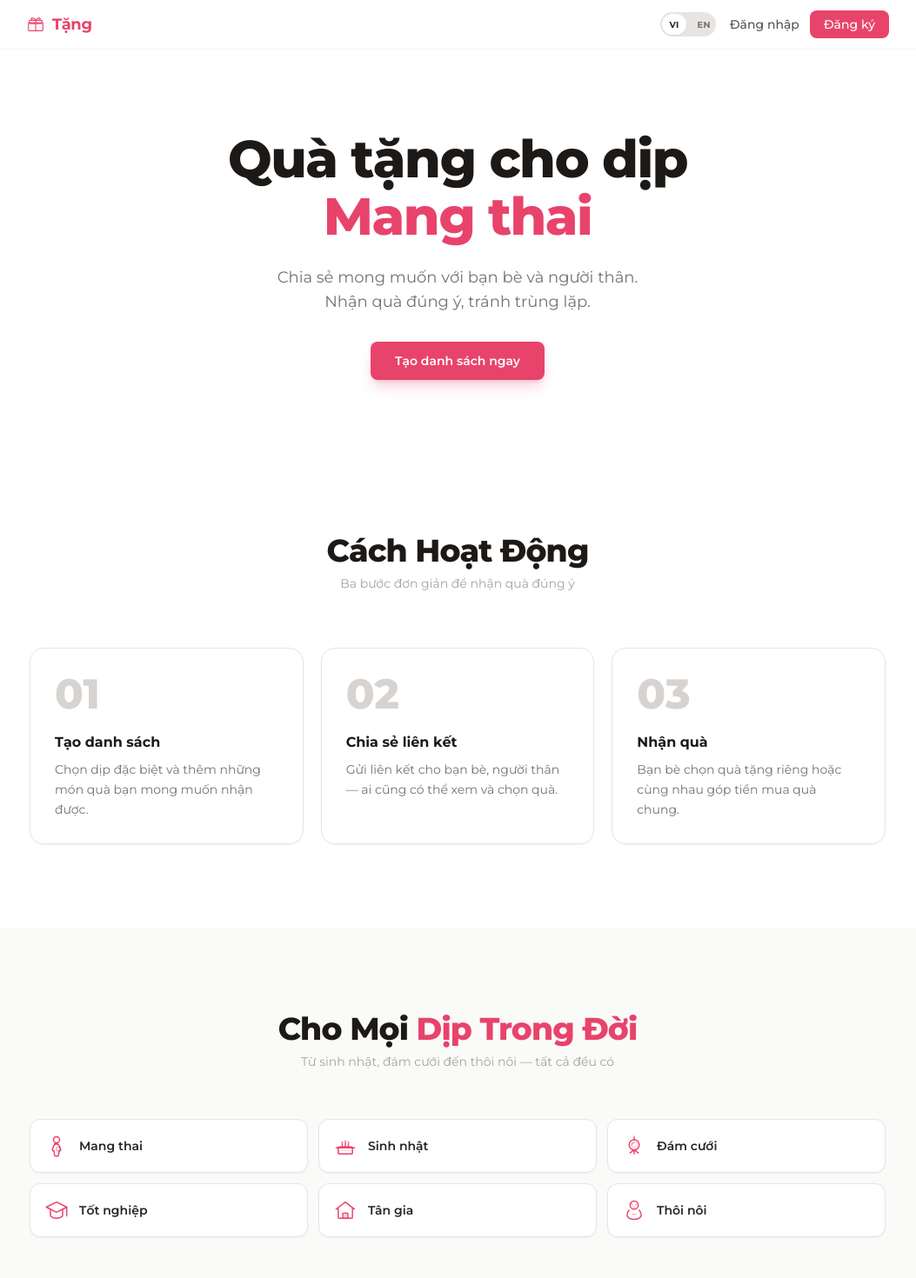
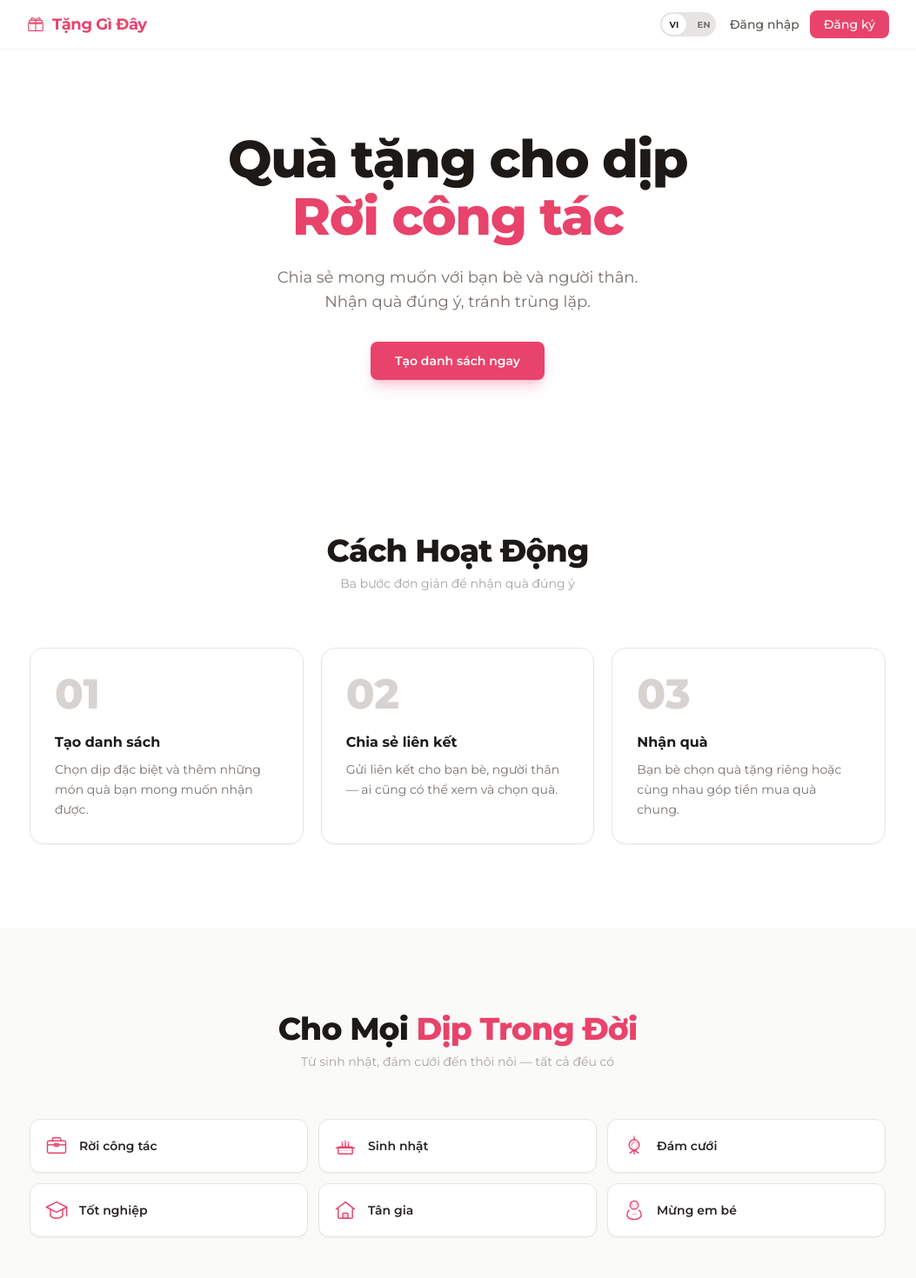
Before and after one commit to JessieHuongTran/quatang, a Next.js app: page / in a window 1280 px wide. Shown: the top 1470 px of the page at 87% size, without its empty margins (114-1167 px from the left). Built offline with nearby package versions, Linux system fonts and the light colour scheme; no server answers.

Commit message:
Rename app to Tặng Gì Đây, change Thôi nôi→Mừng em bé, Mang thai→Rời công tác with suitcase icon

```diff
--- a/src/app/layout.tsx
+++ b/src/app/layout.tsx
@@ -13,7 +13,7 @@ const montserrat = Montserrat({
 })
 
 export const metadata: Metadata = {
-  title: 'Tặng — Danh sách quà tặng cho mọi dịp',
+  title: 'Tặng Gì Đây — Danh sách quà tặng cho mọi dịp',
   description: 'Tạo danh sách quà tặng, chia sẻ với bạn bè và người thân. Nhận quà đúng ý, tránh trùng lặp.',
 }
 
--- a/src/components/Icons.tsx
+++ b/src/components/Icons.tsx
@@ -9,9 +9,11 @@ interface IconProps {
 export function IconPregnancy({ size = 24, className = '' }: IconProps) {
   return (
     <svg width={size} height={size} viewBox="0 0 48 48" fill="none" className={className} xmlns="http://www.w3.org/2000/svg">
-      <circle cx="24" cy="12" r="6" stroke="currentColor" strokeWidth="2.5" fill="none" />
-      <path d="M20 20h2c4 0 7 2 8 5l2 6c.5 1.5-.5 3-2 3h-1l-1 8c0 1-1 2-2 2h-4c-1 0-2-1-2-2l-1-8h-1c-1.5 0-2.5-1.5-2-3l2-6c1-3 4-5 8-5z" stroke="currentColor" strokeWidth="2.5" fill="none" strokeLinejoin="round" />
-      <ellipse cx="27" cy="30" rx="3.5" ry="4" stroke="currentColor" strokeWidth="2" fill="none" opacity="0.5" />
+      <rect x="6" y="14" width="36" height="24" rx="3" stroke="currentColor" strokeWidth="2.5" fill="none" />
+      <path d="M16 14V10a2 2 0 0 1 2-2h12a2 2 0 0 1 2 2v4" stroke="currentColor" strokeWidth="2.5" fill="none" strokeLinecap="round" />
+      <path d="M6 22h36" stroke="currentColor" strokeWidth="2.5" />
+      <rect x="20" y="19" width="8" height="6" rx="1" stroke="currentColor" strokeWidth="2" fill="none" />
+      <line x1="24" y1="22" x2="24" y2="25" stroke="currentColor" strokeWidth="1.5" opacity="0.5" strokeLinecap="round" />
     </svg>
   )
 }
--- a/src/i18n/messages/en.json
+++ b/src/i18n/messages/en.json
@@ -1,6 +1,6 @@
 {
   "common": {
-    "appName": "Tặng",
+    "appName": "Tặng Gì Đây",
     "tagline": "Gift registry for every occasion",
     "login": "Log in",
     "register": "Sign up",
@@ -52,8 +52,8 @@
     "ctaBottomSubtitle": "Free, unlimited. Takes only 30 seconds."
   },
   "auth": {
-    "loginTitle": "Log in to Tặng",
-    "registerTitle": "Create a Tặng account",
+    "loginTitle": "Log in to Tặng Gì Đây",
+    "registerTitle": "Create a Tặng Gì Đây account",
     "email": "Email",
     "password": "Password",
     "fullName": "Full name",
@@ -174,11 +174,11 @@
     "updateProfile": "Update profile"
   },
   "occasions": {
-    "pregnancy": "Pregnancy",
+    "pregnancy": "Farewell",
     "birthday": "Birthday",
     "wedding": "Wedding",
     "graduation": "Graduation",
     "housewarming": "Housewarming",
-    "thoi_noi": "First Birthday"
+    "thoi_noi": "Baby Shower"
   }
 }
--- a/src/i18n/messages/vi.json
+++ b/src/i18n/messages/vi.json
@@ -1,6 +1,6 @@
 {
   "common": {
-    "appName": "Tặng",
+    "appName": "Tặng Gì Đây",
     "tagline": "Danh sách quà tặng cho mọi dịp",
     "login": "Đăng nhập",
     "register": "Đăng ký",
@@ -52,8 +52,8 @@
     "ctaBottomSubtitle": "Miễn phí, không giới hạn. Chỉ mất 30 giây."
   },
   "auth": {
-    "loginTitle": "Đăng nhập vào Tặng",
-    "registerTitle": "Tạo tài khoản Tặng",
+    "loginTitle": "Đăng nhập vào Tặng Gì Đây",
+    "registerTitle": "Tạo tài khoản Tặng Gì Đây",
     "email": "Email",
     "password": "Mật khẩu",
     "fullName": "Họ và tên",
@@ -174,11 +174,11 @@
     "updateProfile": "Cập nhật thông tin"
   },
   "occasions": {
-    "pregnancy": "Mang thai",
+    "pregnancy": "Rời công tác",
     "birthday": "Sinh nhật",
     "wedding": "Đám cưới",
     "graduation": "Tốt nghiệp",
     "housewarming": "Tân gia",
-    "thoi_noi": "Thôi nôi"
+    "thoi_noi": "Mừng em bé"
   }
 }
--- a/src/lib/constants.ts
+++ b/src/lib/constants.ts
@@ -8,8 +8,8 @@ export const OCCASION_TYPES: Record<RegistryType, {
   accent: string    // Slightly stronger tint for borders
 }> = {
   pregnancy: {
-    labelVi: 'Mang thai',
-    labelEn: 'Pregnancy',
+    labelVi: 'Rời công tác',
+    labelEn: 'Farewell',
     tint: '#FFF5F5',
     accent: '#FEE8E8',
   },
@@ -38,8 +38,8 @@ export const OCCASION_TYPES: Record<RegistryType, {
     accent: '#E5F8EC',
   },
   thoi_noi: {
-    labelVi: 'Thôi nôi',
-    labelEn: 'First Birthday (Thôi nôi)',
+    labelVi: 'Mừng em bé',
+    labelEn: 'Baby Shower',
     tint: '#FFF5F9',
     accent: '#FEE8F0',
   },
```
